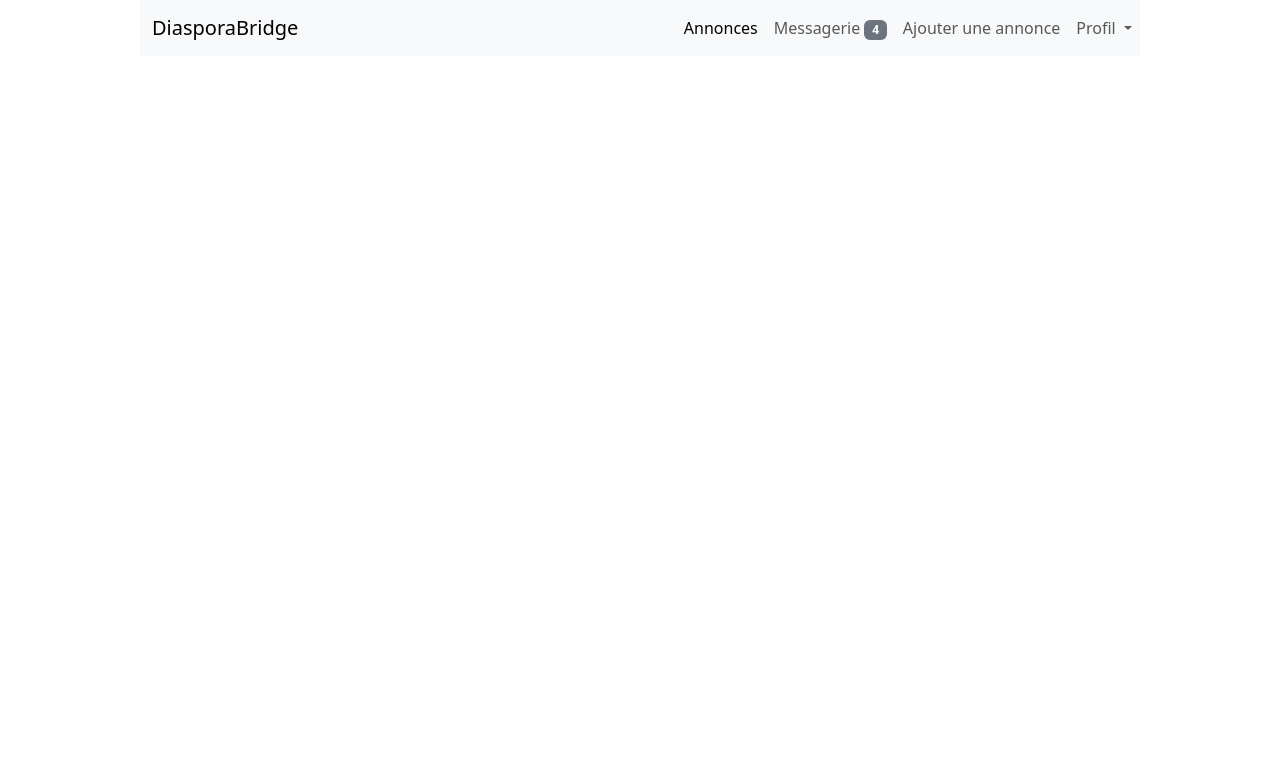
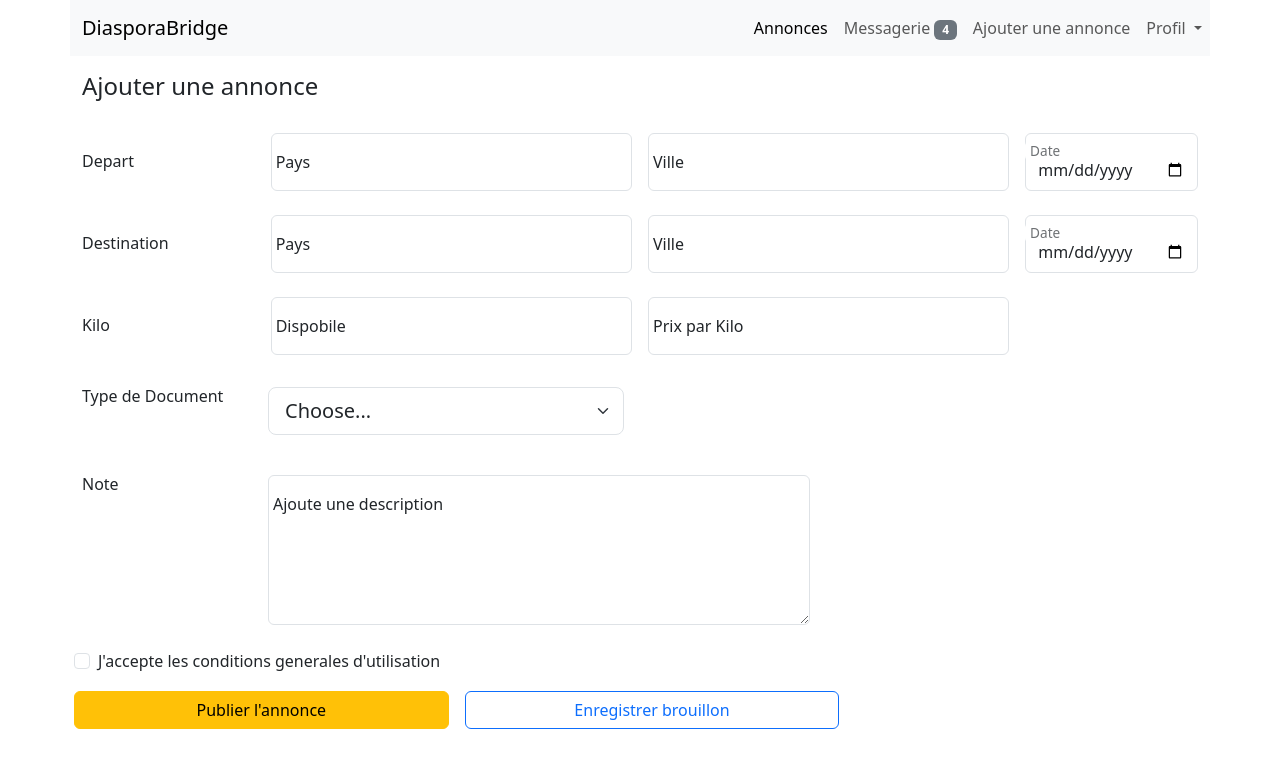
Before and after one commit to arnauldmba/diaspobridge, an Angular app: page /add-listing in a window 1280 px wide. Before the commit this address led to /. Shown: the top 768 px of the page. Built offline with nearby package versions, Linux system fonts and the light colour scheme.

Commit message:
feat: add create-annonce functionality

```diff
--- /dev/null
+++ b/src/app/add-listing/add-listing.html
@@ -0,0 +1,87 @@
+<div class="container">
+    <h4 class="mt-3">Ajouter une annonce</h4>
+    <div>
+        <form class="row g-3 mt-3">
+            <!-- Depart -->
+            <div class="col-md-2 d-flex justify-content-start align-items-center">
+                <h6>Depart</h6>
+            </div>
+            <div class="form-floating col-md-4 mb-2">
+                <input type="text" [(ngModel)]="newListing.originCountry" name="originCountry" class="form-control" id="floatingInput1" placeholder="Pays">
+                <label for="floatingInput">Pays</label>
+            </div>
+            <div class="form-floating col-md-4 mb-2">
+                <input type="text" [(ngModel)]="newListing.originCity" name="originCity" class="form-control" id="floatingPassword2" placeholder="Ville">
+                <label for="floatingInput">Ville</label>
+            </div>
+            <div class="form-floating col-md-2 mb-2">
+                <input type="date" [(ngModel)]="newListing.departDate" name="departDate" class="form-control" id="floatingPassword3" placeholder="Date">
+                <label for="floatingInput">Date</label>
+            </div>
+            <!-- Destination -->
+            <div class="col-md-2 d-flex justify-content-start align-items-center">
+                <h6>Destination</h6>
+            </div>
+            <div class="form-floating col-md-4 mb-2">
+                <input type="text" [(ngModel)]="newListing.destCountry" name="destCountry" class="form-control" placeholder="Pays">
+                <label for="">Pays</label>
+            </div>
+            <div class="form-floating col-md-4 mb-2">
+                <input type="text" [(ngModel)]="newListing.destCity" name="destCity" class="form-control"  placeholder="Ville">
+                <label for="floatingInput">Ville</label>
+            </div>
+            <div class="form-floating col-md-2 mb-2">
+                <input type="date" name="date" class="form-control" id="floatingPassword4" placeholder="Date">
+                <label for="floatingInput">Date</label>
+            </div>
+            <!-- Details -->
+            <div class="col-md-2 d-flex justify-content-start align-items-center">
+                <h6>Kilo</h6>
+            </div>
+            <div class="form-floating col-md-4 mb-2">
+                <input type="text" [(ngModel)]="newListing.maxWeightKg" name="maxWeightKg" class="form-control" id="floatingInput5" placeholder="">
+                <label for="floatingInput2">Dispobile</label>
+            </div>
+            <div class="form-floating col-md-4 mb-2">
+                <input type="text" class="form-control" id="floatingInput6" name="preisKilo" placeholder="">
+                <label for="floatingInput">Prix par Kilo</label>
+            </div>
+            <!-- Document type -->
+                <div class="row g-3 mt-2">
+                    <h6 class="col-md-2">Type de Document</h6>
+                    <div class="col-md-4">
+                        <select id="inputState7" class="form-select form-select-lg mb-3 col-md-4">
+                            <option selected>Choose...</option>
+                            <option>Telephone</option>
+                            <option>Ordinateur</option>
+                            <option>Vetements</option>
+                            <option>Autres</option>
+                        </select>
+                    </div>
+                </div>
+            <!-- Description -->
+            <div class="row g-3 mt-2">
+                <div class="col-md-2">
+                    <h6>Note</h6>
+                </div>
+                <div class="form-floating col-md-6 mb-2">
+                    <textarea type="text" [(ngModel)]="newListing.note" name="note" class="form-control" placeholder="Leave a comment here" id="floatingTextarea" style="height: 150px"></textarea>
+                    <label for="floatingInput">Ajoute une description</label>
+                </div>
+            </div>
+            <!-- Condition general -->
+            <div class="form-check">
+                <input class="form-check-input" type="checkbox" value="" id="checkDefault">
+                <label class="form-check-label" for="checkDefault">
+                    J'accepte les conditions generales d'utilisation
+                </label>
+            </div>
+            <!-- Buttons submit -->
+            <div class="row g-2">
+                <button type="submit" (click)="addLisching()" class="btn btn-warning col-md-4">Publier l'annonce</button>
+                <button type="submit" class="btn btn-outline-primary col-md-4 ms-3">Enregistrer brouillon</button>
+            </div>
+        </form>
+    </div>
+
+</div>
--- /dev/null
+++ b/src/app/add-listing/add-listing.ts
@@ -0,0 +1,31 @@
+import { Component, OnInit } from '@angular/core';
+import { FormsModule } from '@angular/forms';
+import { TransporterTrip } from '../model/transporterTrip.model';
+
+
+@Component({
+  selector: 'app-add-listing',
+  standalone: true,
+  imports: [FormsModule],
+  templateUrl: './add-listing.html',
+  styleUrl: './add-listing.css',
+})
+export class AddListing implements OnInit {
+
+  newListing = new TransporterTrip();
+
+  constructor() { }
+
+  ngOnInit():void {
+    // Initialization logic here
+  }
+
+  addLisching() {
+    this.newListing.id = this.newListing.id ?? Math.floor(Math.random() * 10000);
+    this.newListing.createdAt = new Date().toISOString();
+    this.newListing.updatedAt = new Date().toISOString();
+    console.log(this.newListing);
+    // Logic to add a new listing
+  }
+
+}
--- a/src/app/app.html
+++ b/src/app/app.html
@@ -1,4 +1,4 @@
-<nav class="navbar navbar-expand-lg bg-body-tertiary container" style="width: 1000px; padding: auto;">
+<nav class="navbar navbar-expand-lg bg-body-tertiary container">
   <div class="container-fluid">
     <a class="navbar-brand" href="#">DiasporaBridge</a>
     <button class="navbar-toggler" type="button" data-bs-toggle="collapse" data-bs-target="#navbarNavDropdown" aria-controls="navbarNavDropdown" aria-expanded="false" aria-label="Toggle navigation">
@@ -13,7 +13,7 @@
           <a class="nav-link" href="">Messagerie <span class="badge text-bg-secondary">4</span></a>
         </li>
         <li class="nav-item">
-          <a class="nav-link" routerLink="/#">Ajouter une annonce</a>
+          <a class="nav-link" routerLink="/add-listing">Ajouter une annonce</a>
         </li>
         <li class="nav-item dropdown">
           <a class="nav-link dropdown-toggle" href="#" role="button" data-bs-toggle="dropdown" aria-expanded="false">
--- a/src/app/app.routes.ts
+++ b/src/app/app.routes.ts
@@ -1,8 +1,10 @@
 import { Routes } from '@angular/router';
 import { MyListings } from './my-listings/my-listings';
 import { Listings } from './listing/listings';
+import { AddListing } from './add-listing/add-listing';
 
 export const routes: Routes = [
     { path: "my-listings", component: MyListings },
     { path: "listings", component: Listings },
+    { path: "add-listing", component: AddListing },
 ];
--- a/src/app/listing/listings.html
+++ b/src/app/listing/listings.html
@@ -1,4 +1,4 @@
-<div class="container" style="width: 1000px;">
+<div class="container">
     <div class="container mt-2">
         <h4>Annonces d'envoi de colis</h4>
     </div>
--- a/src/app/model/transporterTrip.model.ts
+++ b/src/app/model/transporterTrip.model.ts
@@ -1,16 +1,16 @@
 import { User } from "./users.model";
 
-export interface TransporterTrip {
+export class TransporterTrip {
   id?: number;
-  transporter: User;             // Relation ManyToOne (backend)
-  originCity: string;
-  originCountry: string;
-  destCity: string;
-  destCountry: string;
-  departDate: string;            // LocalDate → string (format ISO, ex: "2025-11-01")
+  transporter!: User;             // Relation ManyToOne (backend)
+  originCity!: string;
+  originCountry!: string;
+  destCity!: string;
+  destCountry!: string;
+  departDate!: string;            // LocalDate → string (format ISO, ex: "2025-11-01")
   maxWeightKg?: number;          // BigDecimal → number
   acceptedTypes?: string;        // CSV ex: "DOCUMENT,PHONE,LAPTOP"
-  isActive: boolean;
+  isActive!: boolean;
   note?: string;
   createdAt?: string;            // Instant → string
   updatedAt?: string;            // Instant → string
--- a/src/app/my-listings/my-listings.html
+++ b/src/app/my-listings/my-listings.html
@@ -1,7 +1,6 @@
-<div class="container border p-3 mt-3" style="width: 1000px;">
+<div class="container border p-3 mt-3">
     <!-- <img src="assets/account_circle_48.png" class="rounded float-start" alt="..."> -->
     <h3 class="border-bottom pb-0">Mes annonces</h3>
-
     <div class="container mt-3">
         @for (listing of myListings; track listing.id) {
         <div class="row mb-1">
```
Also changed, not shown: src/app/add-listing/add-listing.css (added), 1 other file (tests, documents, lock files or other folders).
